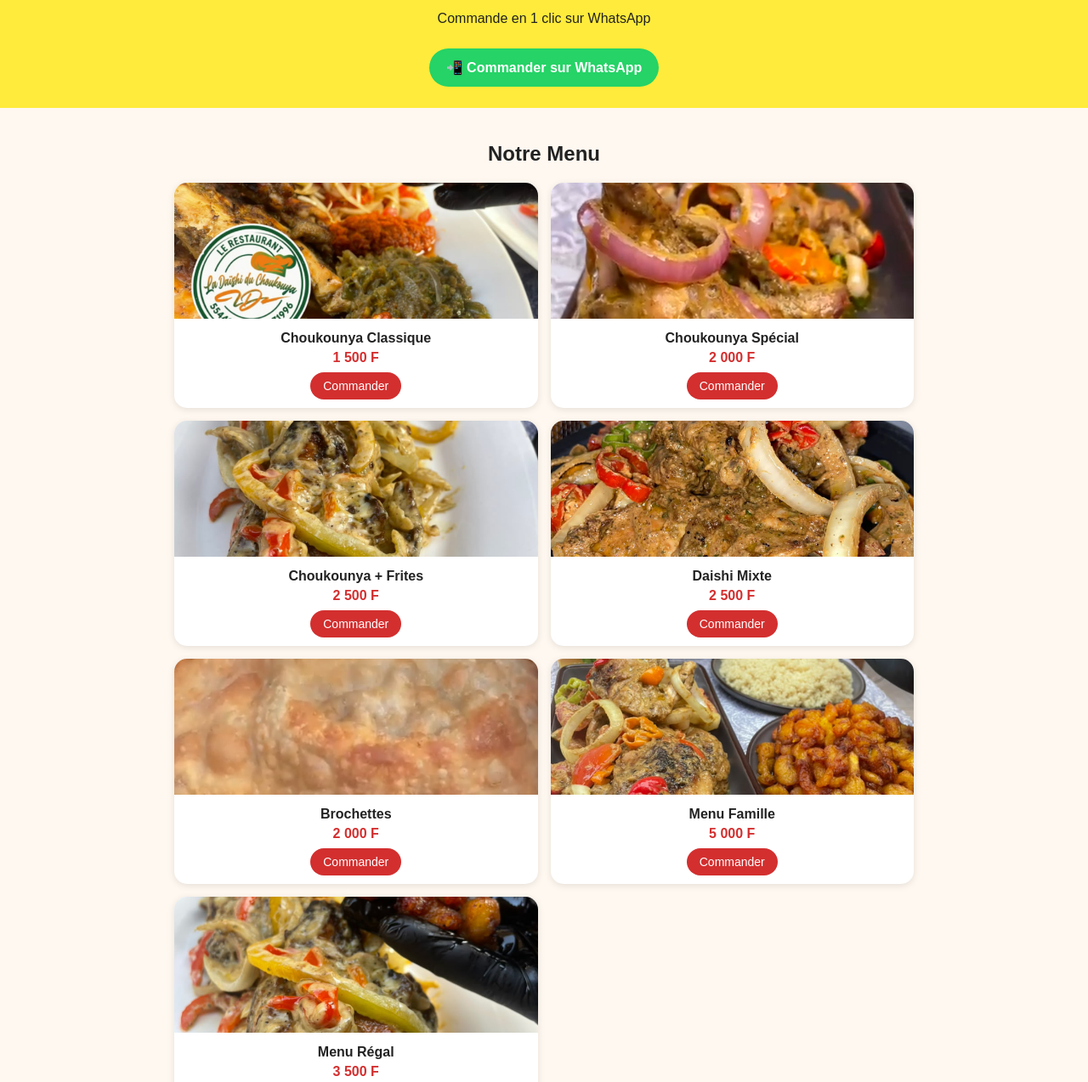
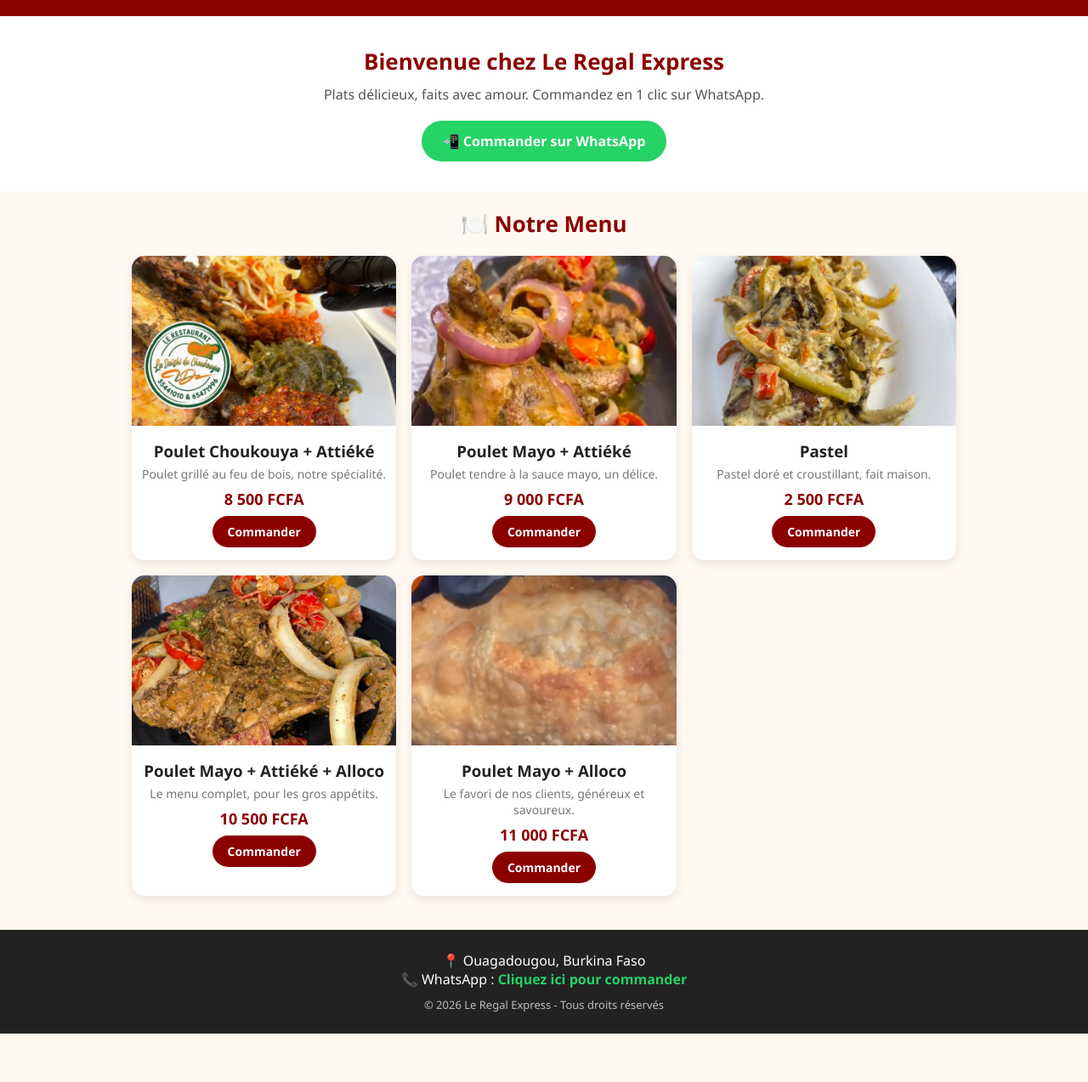
Before and after one commit to kaborerazack901-web/le-regal-express, a plain HTML site: page index.html in a window 1280 px wide. Shown: the part 141-1414 px from the top of the page at 85% size. After the commit the page ends 1357 px from the top, so only its background shows below. Drawn offline with Linux system fonts and the light colour scheme.

Commit message:
Update index.html

```diff
--- a/index.html
+++ b/index.html
@@ -3,39 +3,97 @@
 <head>
 <meta charset="UTF-8">
 <meta name="viewport" content="width=device-width, initial-scale=1.0">
-<title>Le Régal Express - Somgandé | La Daishi du Choukounya</title>
+<title>Le Regal Express - Ouagadougou</title>
 <style>
-*{box-sizing:border-box}
-body{margin:0;font-family:Arial,sans-serif;background:#FFF8F0;color:#222}
-header{background:#D32F2F;color:#fff;padding:15px;text-align:center;position:sticky;top:0;z-index:10}
-header h1{margin:0;font-size:28px}
-header p{margin:5px 0 0}
-.hero{background:#FFEB3B;padding:25px 15px;text-align:center}
-.hero h2{margin:0;font-size:24px;color:#D32F2F}
-.btn{background:#25D366;color:#fff;padding:13px 20px;border-radius:30px;text-decoration:none;font-weight:bold;display:inline-block;margin-top:10px}
-.menu{padding:20px 15px;max-width:900px;margin:auto}
-.grid{display:grid;grid-template-columns:1fr 1fr;gap:15px}
-.card{background:#fff;border-radius:15px;overflow:hidden;box-shadow:0 2px 8px rgba(0,0,0,0.1);text-align:center;padding-bottom:10px}
-.card img{width:100%;height:160px;object-fit:cover}
-.card h3{margin:10px 5px 5px;font-size:16px}
-.card p{margin:0 5px;color:#D32F2F;font-weight:bold}
-.card a{background:#D32F2F;color:#fff;padding:8px 15px;border-radius:20px;text-decoration:none;display:inline-block;margin-top:8px;font-size:14px}
-footer{background:#222;color:#fff;text-align:center;padding:20px}
-@media(max-width:500px){.grid{grid-template-columns:1fr}}
+* { margin:0; padding:0; box-sizing:border-box; font-family: 'Segoe UI', Arial, sans-serif; }
+body { background:#FFF8F0; color:#222; }
+header { background:#8B0000; color:white; text-align:center; padding:25px 15px; }
+header img { width:110px; height:110px; object-fit:cover; border-radius:50%; border:4px solid #FFC107; background:white; }
+header h1 { font-size:32px; margin-top:10px; letter-spacing:1px; }
+header p { color:#FFC107; font-weight:600; margin-top:5px; }
+.hero { text-align:center; padding:35px 15px; background:white; }
+.hero h2 { font-size:26px; color:#8B0000; }
+.hero p { margin:10px 0 20px; color:#555; }
+.btn { display:inline-block; background:#25D366; color:white; padding:13px 25px; border-radius:30px; text-decoration:none; font-weight:700; }
+.menu { max-width:1000px; margin:0 auto; padding:20px 15px 40px; }
+.menu h2 { text-align:center; color:#8B0000; margin-bottom:20px; font-size:26px; }
+.grid { display:grid; grid-template-columns:repeat(auto-fit,minmax(240px,1fr)); gap:18px; }
+.card { background:white; border-radius:15px; overflow:hidden; box-shadow:0 4px 12px rgba(0,0,0,0.08); text-align:center; padding-bottom:15px; }
+.card img { width:100%; height:200px; object-fit:cover; }
+.card h3 { margin:12px 0 5px; color:#222; }
+.card p { color:#777; font-size:14px; padding:0 10px; }
+.price { color:#8B0000; font-weight:800; font-size:18px; margin:8px 0; }
+.order { display:inline-block; background:#8B0000; color:white; padding:9px 18px; border-radius:20px; text-decoration:none; font-size:14px; font-weight:600; }
+footer { background:#222; color:white; text-align:center; padding:25px 15px; }
+footer a { color:#25D366; text-decoration:none; font-weight:700; }
 </style>
 </head>
 <body>
-<header><h1>LE RÉGAL EXPRESS</h1><p>La Daishi du Choukounya - Somgandé, Ouaga</p></header>
-<div class="hero"><h2>🔥 Choukounya Chaud, Livraison Rapide ! 🔥</h2><p>Commande en 1 clic sur WhatsApp</p><a class="btn" href="https://wa.me/22655441010?text=Bonjour%20Le%20R%C3%A9gal%20Express%2C%20je%20veux%20commander">📲 Commander sur WhatsApp</a></div>
-<div class="menu"><h2 style="text-align:center">Notre Menu</h2><div class="grid">
-<div class="card"><img src="plat1.jpg.png"><h3>Choukounya Classique</h3><p>1 500 F</p><a href="https://wa.me/22655441010?text=Je%20veux%20Choukounya%20Classique">Commander</a></div>
-<div class="card"><img src="plat2.jpg.png"><h3>Choukounya Spécial</h3><p>2 000 F</p><a href="https://wa.me/22655441010?text=Je%20veux%20Choukounya%20Sp%C3%A9cial">Commander</a></div>
-<div class="card"><img src="plat3.jpg.png"><h3>Choukounya + Frites</h3><p>2 500 F</p><a href="https://wa.me/22655441010?text=Je%20veux%20Choukounya%20Frites">Commander</a></div>
-<div class="card"><img src="plat4.jpg.png"><h3>Daishi Mixte</h3><p>2 500 F</p><a href="https://wa.me/22655441010?text=Je%20veux%20Daishi%20Mixte">Commander</a></div>
-<div class="card"><img src="plat5.jpg.png"><h3>Brochettes</h3><p>2 000 F</p><a href="https://wa.me/22655441010?text=Je%20veux%20Brochettes">Commander</a></div>
-<div class="card"><img src="plat6.jpg.png"><h3>Menu Famille</h3><p>5 000 F</p><a href="https://wa.me/22655441010?text=Je%20veux%20Menu%20Famille">Commander</a></div>
-<div class="card"><img src="plat7.jpg.png"><h3>Menu Régal</h3><p>3 500 F</p><a href="https://wa.me/22655441010?text=Je%20veux%20Menu%20R%C3%A9gal">Commander</a></div>
-</div></div>
-<footer><p>📍 Somgandé, Ouagadougou<br>📞 55 44 10 10<br>Ouvert 7j/7 - 10h à 23h</p></footer>
+
+<header>
+<img src="logo.png" alt="Le Regal Express">
+<h1>LE REGAL EXPRESS</h1>
+<p>Le goût royal, livré vite à Ouagadougou</p>
+</header>
+
+<div class="hero">
+<h2>Bienvenue chez Le Regal Express</h2>
+<p>Plats délicieux, faits avec amour. Commandez en 1 clic sur WhatsApp.</p>
+<a class="btn" href="https://wa.me/22670000000?text=Bonjour%20Le%20Regal%20Express%2C%20je%20veux%20commander">📲 Commander sur WhatsApp</a>
+</div>
+
+<div class="menu">
+<h2>🍽️ Notre Menu</h2>
+<div class="grid">
+
+<div class="card">
+<img src="plat1.jpg.png" alt="Poulet Choukouya Attieke">
+<h3>Poulet Choukouya + Attiéké</h3>
+<p>Poulet grillé au feu de bois, notre spécialité.</p>
+<div class="price">8 500 FCFA</div>
+<a class="order" href="https://wa.me/22670000000?text=Je%20veux%20commander%20Poulet%20Choukouya%20Attieke%208500">Commander</a>
+</div>
+
+<div class="card">
+<img src="plat2.jpg.png" alt="Poulet Mayo Attieke">
+<h3>Poulet Mayo + Attiéké</h3>
+<p>Poulet tendre à la sauce mayo, un délice.</p>
+<div class="price">9 000 FCFA</div>
+<a class="order" href="https://wa.me/22670000000?text=Je%20veux%20commander%20Poulet%20Mayo%20Attieke%209000">Commander</a>
+</div>
+
+<div class="card">
+<img src="plat3.jpg.png" alt="Pastel">
+<h3>Pastel</h3>
+<p>Pastel doré et croustillant, fait maison.</p>
+<div class="price">2 500 FCFA</div>
+<a class="order" href="https://wa.me/22670000000?text=Je%20veux%20commander%20Pastel%202500">Commander</a>
+</div>
+
+<div class="card">
+<img src="plat4.jpg.png" alt="Poulet Mayo Attieke Alloco">
+<h3>Poulet Mayo + Attiéké + Alloco</h3>
+<p>Le menu complet, pour les gros appétits.</p>
+<div class="price">10 500 FCFA</div>
+<a class="order" href="https://wa.me/22670000000?text=Je%20veux%20commander%20Mayo%20Attieke%20Alloco%2010500">Commander</a>
+</div>
+
+<div class="card">
+<img src="plat5.jpg.png" alt="Poulet Mayo Alloco">
+<h3>Poulet Mayo + Alloco</h3>
+<p>Le favori de nos clients, généreux et savoureux.</p>
+<div class="price">11 000 FCFA</div>
+<a class="order" href="https://wa.me/22670000000?text=Je%20veux%20commander%20Poulet%20Mayo%20Alloco%2011000">Commander</a>
+</div>
+
+</div>
+</div>
+
+<footer>
+<p>📍 Ouagadougou, Burkina Faso</p>
+<p>📞 WhatsApp : <a href="https://wa.me/22670000000">Cliquez ici pour commander</a></p>
+<p style="margin-top:10px; font-size:13px; opacity:0.7;">© 2026 Le Regal Express - Tous droits réservés</p>
+</footer>
+
 </body>
 </html>
```
